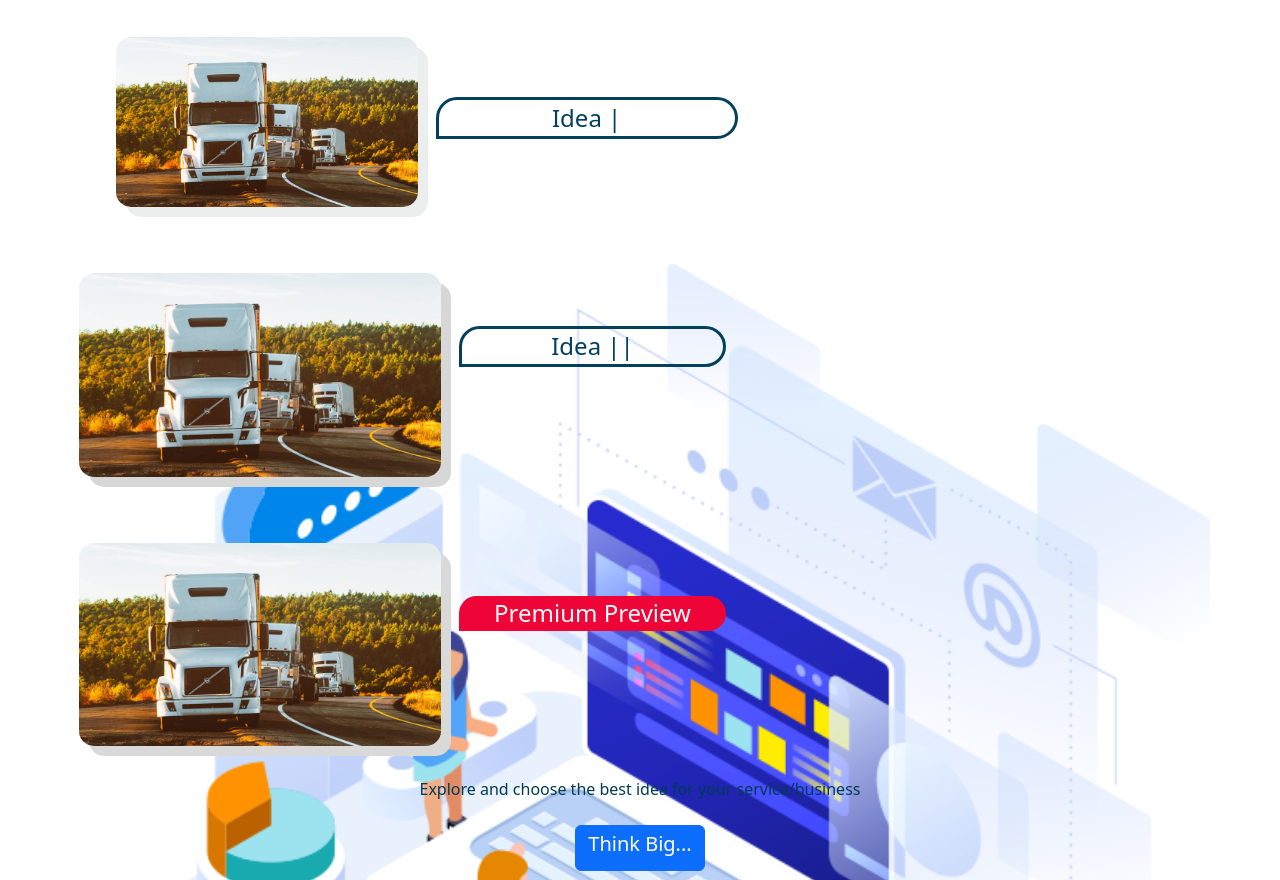
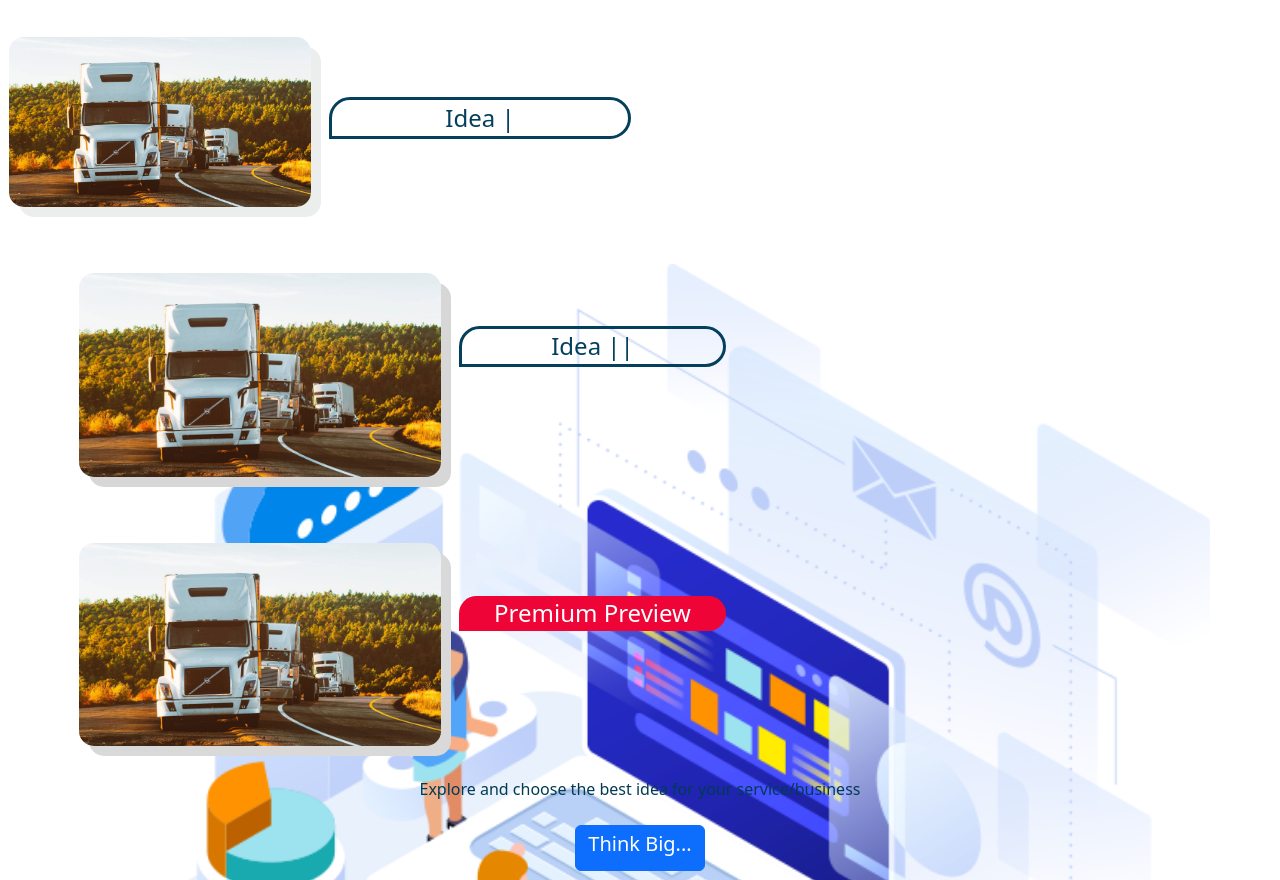
Before and after one commit to InaMonki/-Inamonki, a plain HTML site: page index.html in a window 1280 px wide. Shown: the part 50-930 px from the top of the page. Drawn offline with Linux system fonts and the light colour scheme.

Commit message:
Update index.html

```diff
--- a/index.html
+++ b/index.html
@@ -14,8 +14,8 @@
             <div class="col"><div class="text-center"><h1 style="color: rgb(9, 148, 240);font-weight: bold;font-size: 30px;"><span style="color: rgb(0, 0, 0);">P</span>review</h1></div></div>
         </div>
         <div class="row mt-3">
-            <div class="col-6 col-lg-3 offset-1"><img src="img/slider-bg.jpg" alt="" class="img-fluid" style="border-radius: 15px;box-shadow: 10px 10px rgb(236, 238, 238);"></div>
-            <div class="col col-lg-3"><a href="neogym-html/index.html"><div class="text-center"><h4 style="margin-top: 20%;color: rgb(4, 64, 92);border: solid;padding: 0.2rem;border-radius: 50px 50px 50px 0px ">Idea |</h4></div></a></div>
+            <div class="col-6 col-lg-3"><img src="img/slider-bg.jpg" alt="" class="img-fluid" style="border-radius: 15px;box-shadow: 10px 10px rgb(236, 238, 238);"></div>
+            <div class="col col-lg-3"><a href="inance-html/index.html"><div class="text-center"><h4 style="margin-top: 20%;color: rgb(4, 64, 92);border: solid;padding: 0.2rem;border-radius: 50px 50px 50px 0px ">Idea |</h4></div></a></div>
         </div>
         </div>
         <div class="container" id="container">
```
